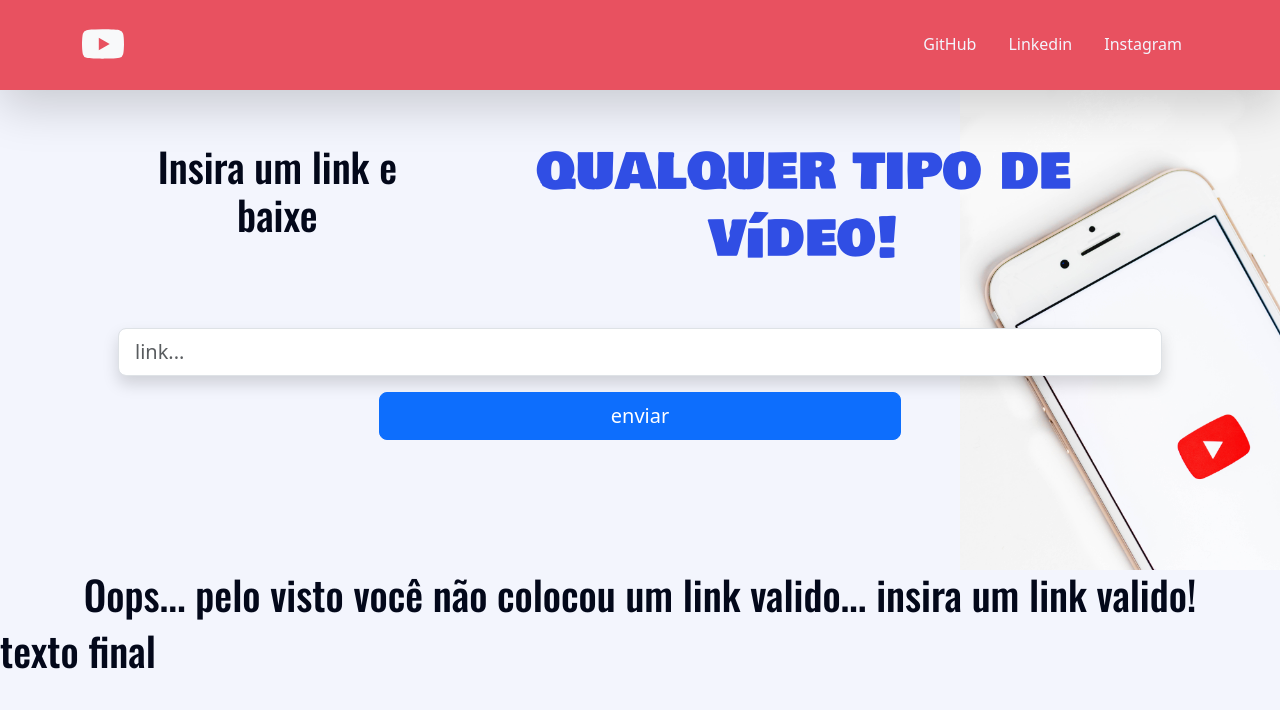
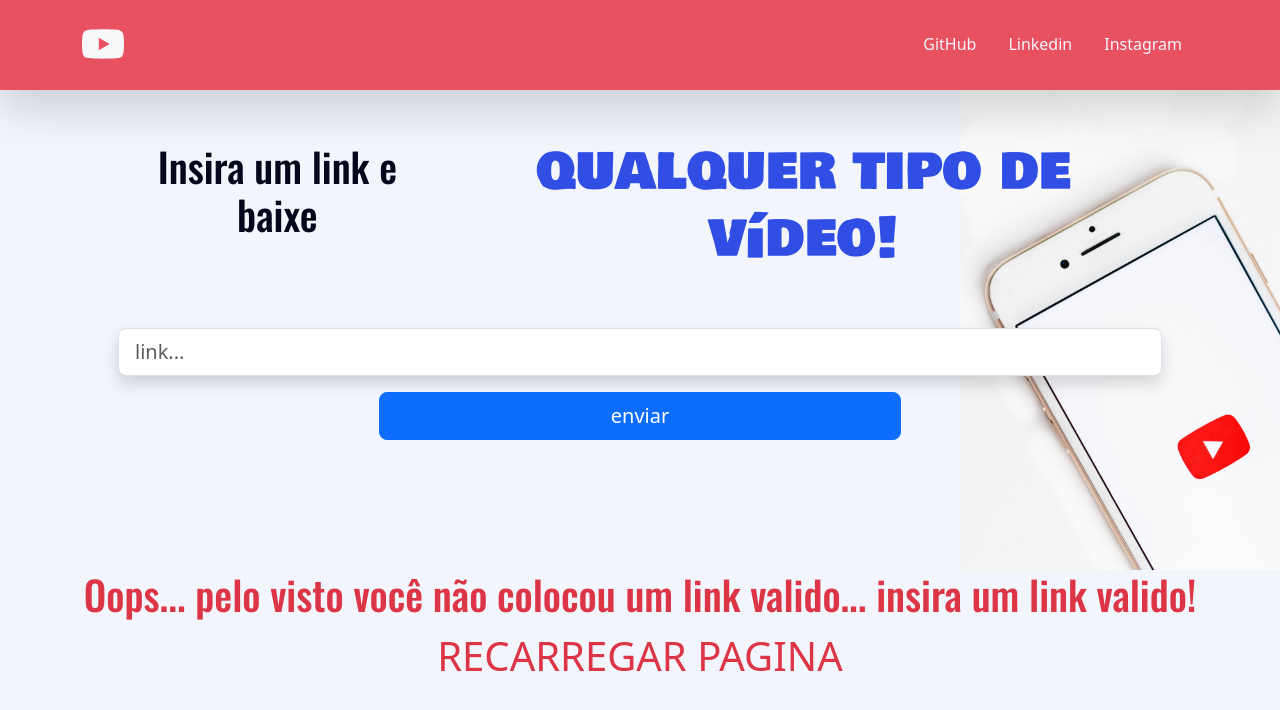
Before and after one commit to danielBRTanimacao/Youtube-video-download-with-python, a React (Vite) app in the folder frontend/: page / in a window 1280 px wide. Both pictures are taken after a click on the button "enviar". Shown: the top 710 px of the page. Built offline with nearby package versions, Linux system fonts and the light colour scheme.

Commit message:
update function

```diff
--- a/frontend/src/App.jsx
+++ b/frontend/src/App.jsx
@@ -1,13 +1,11 @@
 import HeaderTemplate from "./components/HeaderTemplate.jsx";
 import DownloadArea from "./components/DownloadArea.jsx";
-import Contant from "./components/Contant.jsx";
 
 export default () => {
     return (
         <>
             <HeaderTemplate />
             <DownloadArea />
-            <Contant />
         </>
     );
 };
--- a/frontend/src/components/Contant.jsx
+++ /dev/null
@@ -1,7 +0,0 @@
-export default () => {
-    return (
-        <>
-            <h1>texto final</h1>
-        </>
-    );
-};
--- a/frontend/src/components/VideoDownloads.jsx
+++ b/frontend/src/components/VideoDownloads.jsx
@@ -9,20 +9,27 @@ export default (linkprop) => {
                         Coloque o link e diga se este e o seu vídeo
                     </h1>
                     <div className="container">
-                        <ReactPlayer url={linkprop.link} />
+                        <div>
+                            <ReactPlayer url={linkprop.link} />
+                        </div>
                     </div>
-                    <div className="pt-5">links tipe download</div>
                 </section>
             </>
         );
     } else {
         return (
             <>
-                <section className="text-center">
+                <section className="text-center text-danger">
                     <h1>
                         Oops... pelo visto você não colocou um link valido...
                         insira um link valido!
                     </h1>
+                    <a
+                        href=""
+                        className="fs-1 link-offset-2 link-offset-3-hover link-underline link-underline-opacity-0 link-underline-opacity-75-hover link-danger"
+                    >
+                        RECARREGAR PAGINA
+                    </a>
                 </section>
             </>
         );
```
